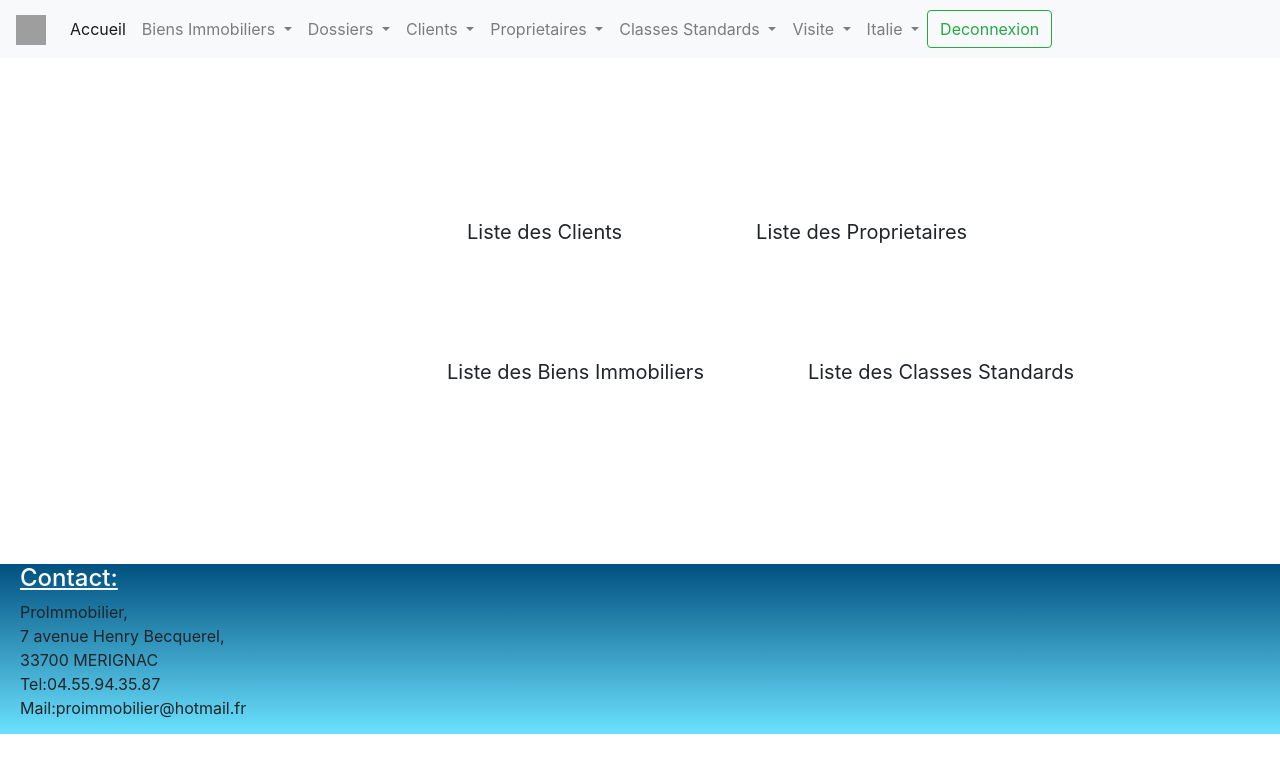
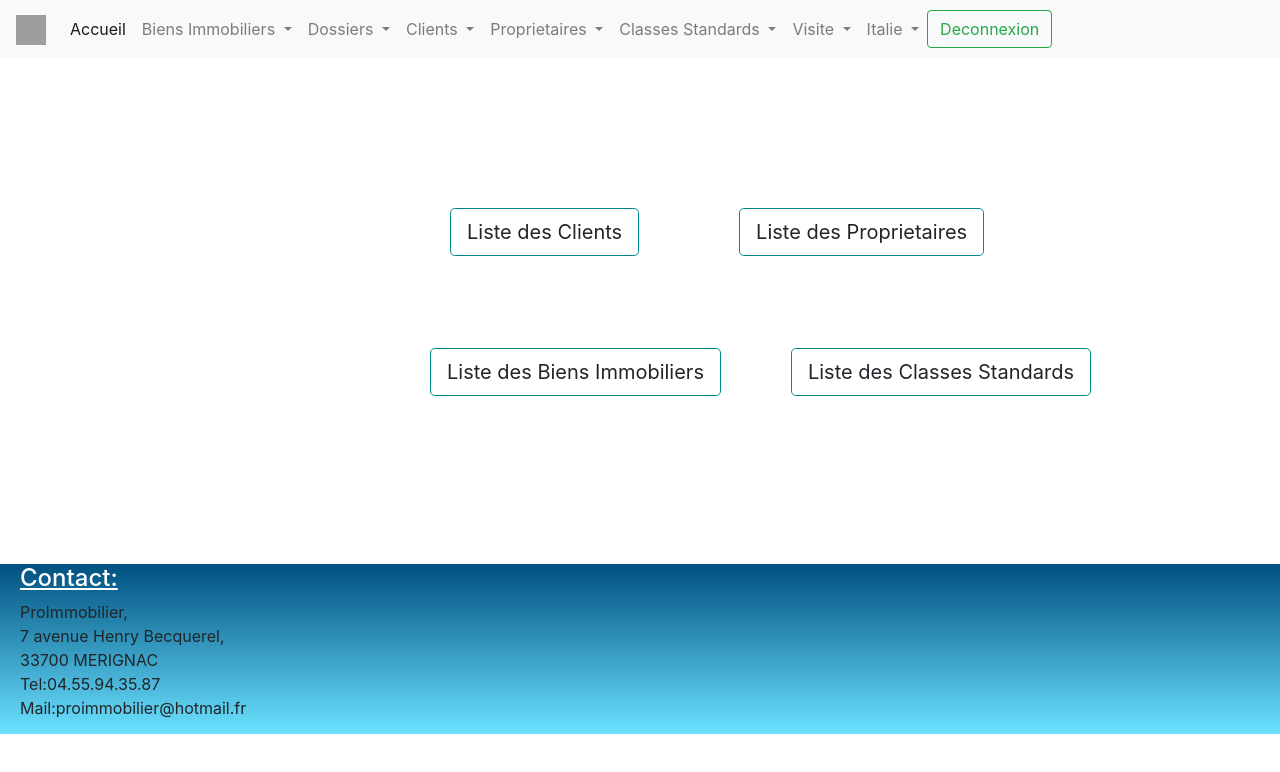
Before and after one commit to intiecommerce/AgenceImmobiliere, an Angular app in the folder ProjetAngular/: page /home in a window 1280 px wide. Shown: the top 772 px of the page. Built offline with nearby package versions, Linux system fonts and the light colour scheme; grey boxes are pictures that could not be loaded.

Commit message:
jogg : tiens allan

```diff
--- a/ProjetAngular/src/app/accueil/accueil.component.html
+++ b/ProjetAngular/src/app/accueil/accueil.component.html
@@ -4,12 +4,12 @@
 <br/>
 <br/>
 <button id="bouton1" class="btn btn-default btn-lg" type="button" data-toggle="dropdown" aria-haspopup="true"
-  aria-expanded="false" [routerLink]="['/listeClient']">
+  aria-expanded="false" [routerLink]="['/listeClient']" style="border-color: darkcyan">
   Liste des Clients <span class="caret"></span>
 </button>
 
 <button id="bouton2" class="btn btn-default btn-lg" type="button" data-toggle="dropdown" aria-haspopup="true"
-  aria-expanded="false" [routerLink]="['/listeProprietaire']">
+  aria-expanded="false" [routerLink]="['/listeProprietaire']" style="border-color: darkcyan">
   Liste des Proprietaires <span class="caret"></span>
 </button>
 <br/>
@@ -18,12 +18,12 @@
 <br/>
 
 <button id="bouton3" class="btn btn-default btn-lg" type="button" data-toggle="dropdown" aria-haspopup="true"
-  aria-expanded="false" [routerLink]="['/listeBiensImmo']">
+  aria-expanded="false" [routerLink]="['/listeBiensImmo']" style="border-color: darkcyan">
   Liste des Biens Immobiliers <span class="caret"></span>
 </button>
 
 <button id="bouton4" class="btn btn-default btn-lg" type="button" data-toggle="dropdown" aria-haspopup="true"
-  aria-expanded="false" [routerLink]="['/listeClasseStandard']">
+  aria-expanded="false" [routerLink]="['/listeClasseStandard']" style="border-color: darkcyan">
   Liste des Classes Standards <span class="caret"></span>
 </button>
 
```
